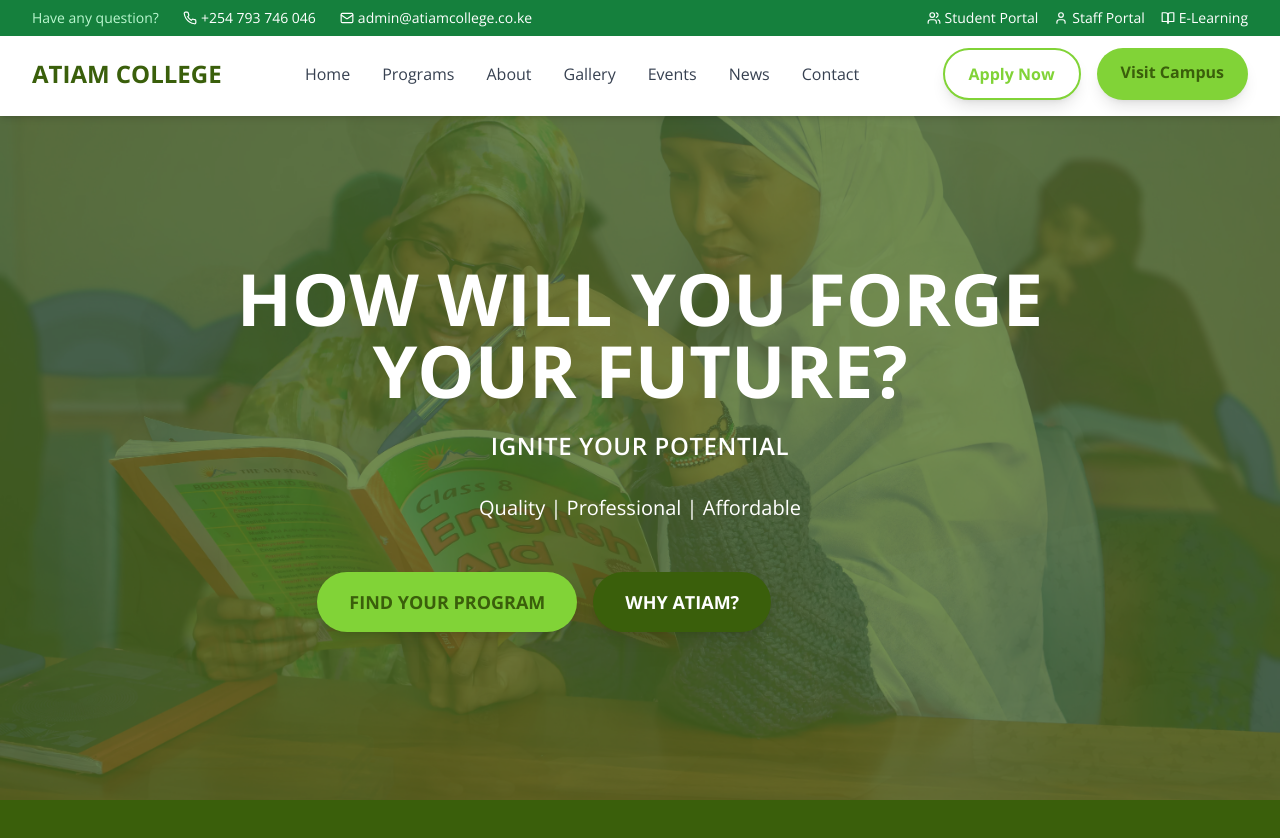
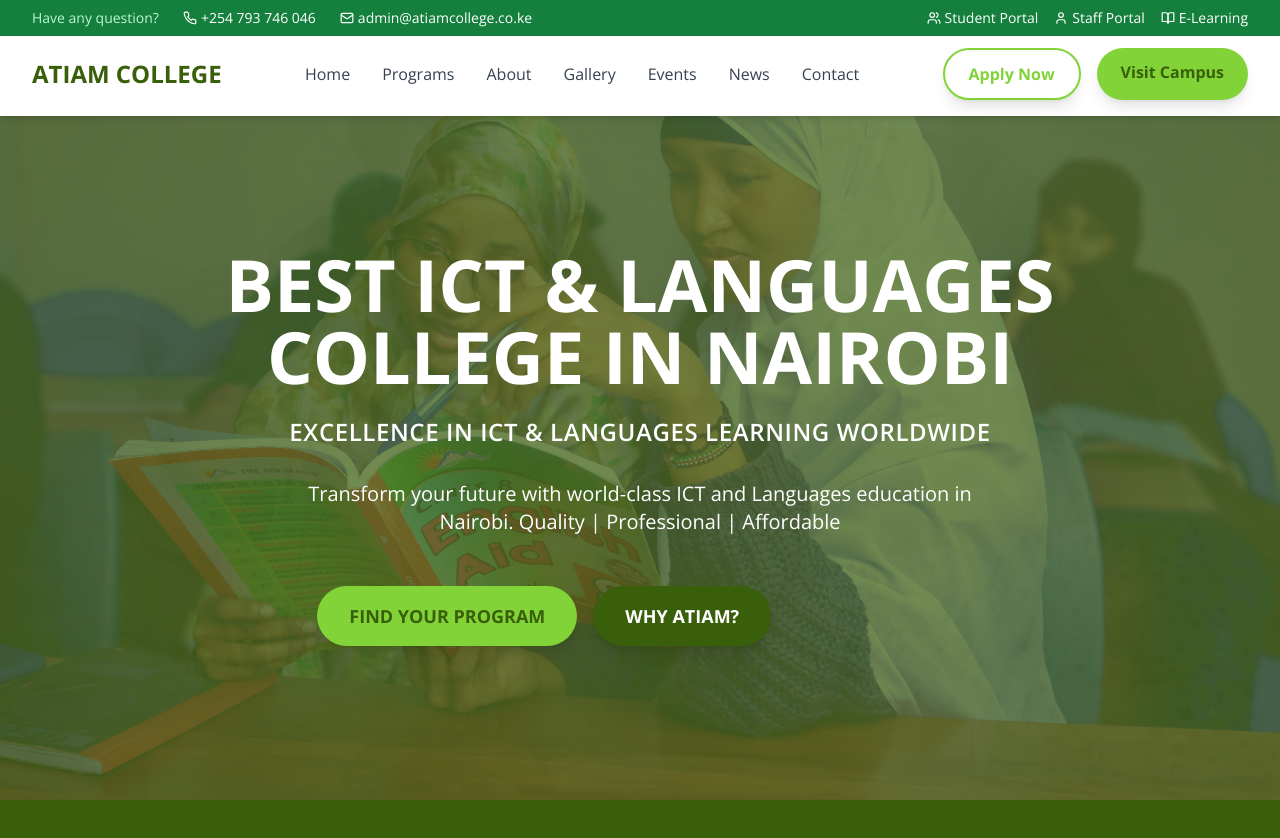
Before and after one commit to linolino2/atiamlanding, a React (Vite) app: page / in a window 1280 px wide. Shown: the top 838 px of the page. Built offline with nearby package versions, Linux system fonts and the light colour scheme.

Commit message:
Implement SEO improvements for ICT and Languages keywords

```diff
--- a/index.html
+++ b/index.html
@@ -4,7 +4,9 @@
     <meta charset="UTF-8" />
     <link rel="icon" type="image/svg+xml" href="/vite.svg" />
     <meta name="viewport" content="width=device-width, initial-scale=1.0" />
-    <title>ATIAM College - School of ICT and Languages</title>
+    <title>Best ICT and Languages College in Nairobi | ATIAM College - Global Learning Excellence</title>
+    <meta name="description" content="ATIAM College offers the best ICT and Languages learning in Nairobi with global reach. Expert training in programming, web development, cybersecurity, English, Kiswahili, and German. Quality, professional, and affordable education for worldwide success.">
+    <meta name="keywords" content="ICT college Nairobi, Languages college Nairobi, best ICT training Kenya, programming courses Nairobi, web development college, cybersecurity training, English language courses, Kiswahili classes, German language learning, ATIAM College">
     <link rel="preconnect" href="https://fonts.googleapis.com">
     <link rel="preconnect" href="https://fonts.gstatic.com" crossorigin>
     <link href="https://fonts.googleapis.com/css2?family=Open+Sans:wght@400;600;700&display=swap" rel="stylesheet">
--- a/src/components/AboutSection.tsx
+++ b/src/components/AboutSection.tsx
@@ -46,12 +46,12 @@
               THE ATIAM DIFFERENCE
             </h2>
             <p className="text-lg text-gray-600 mb-6 leading-relaxed">
-              We provide students with much more than just a single letter
-              grade. Our feedback identifies strengths and target areas for
-              growth. Our learning approach is centered around the 8 Abilities -
-              all of our students will learn and thrive apart. These are the
-              skills that will help you thrive both personally and
-              professionally.
+              ATIAM College stands as Nairobi's premier institution for ICT and Languages learning,
+              offering world-class education that prepares students for global success. Our comprehensive
+              ICT programs cover programming, web development, cybersecurity, and digital marketing, while
+              our Languages department excels in English, Kiswahili, and German instruction. We provide
+              students with personalized feedback that identifies strengths and growth areas, ensuring
+              every graduate is equipped with the skills needed to thrive in today's interconnected world.
             </p>
             <button className="btn-secondary">OUR ABILITIES IN ACTION</button>
           </div>
--- a/src/components/Hero.tsx
+++ b/src/components/Hero.tsx
@@ -104,19 +104,19 @@
           ref={titleRef}
           className="text-5xl md:text-7xl font-bold uppercase mb-6 leading-tight"
         >
-          How Will You Forge Your Future?
+          Best ICT & Languages College in Nairobi
         </h1>
         <p
           ref={subtitleRef}
           className="text-xl md:text-2xl font-semibold mb-8 uppercase tracking-wide"
         >
-          IGNITE YOUR POTENTIAL
+          Excellence in ICT & Languages Learning Worldwide
         </p>
         <p
           ref={descriptionRef}
           className="text-lg md:text-xl mb-12 max-w-2xl mx-auto"
         >
-          Quality | Professional | Affordable
+          Transform your future with world-class ICT and Languages education in Nairobi. Quality | Professional | Affordable
         </p>
 
         <div
```
